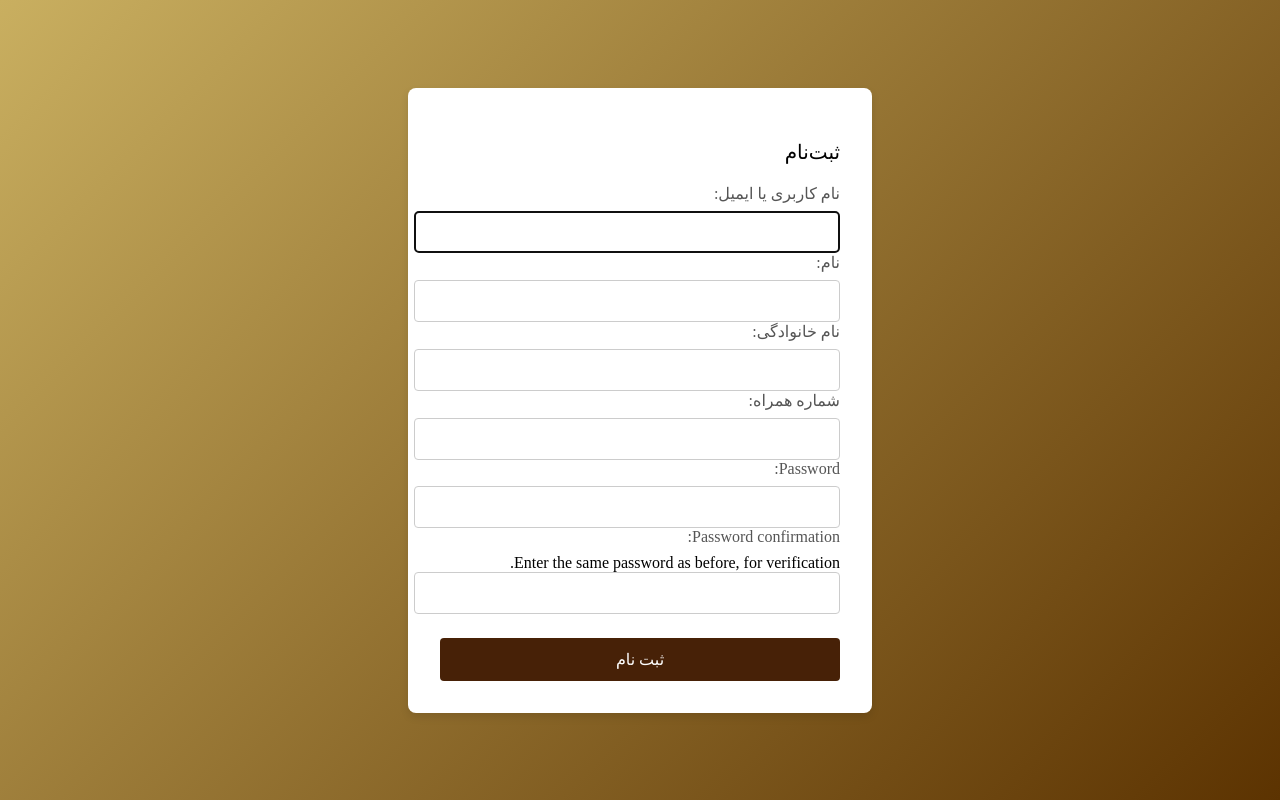
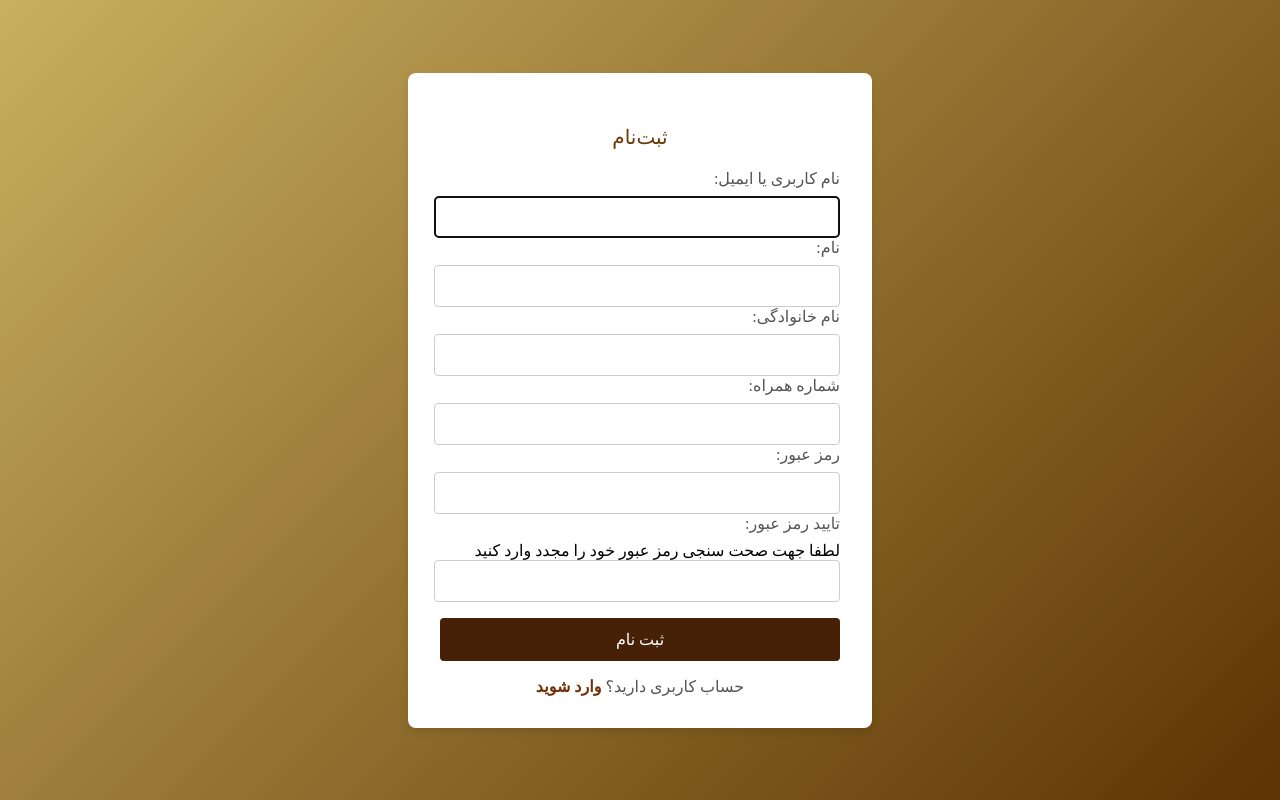
Before and after one commit to mahdishafaat/AP-CoffeeShop, a Django app: page /accounts/register/ in a window 1280 px wide. Run offline with Django 5.2, Linux system fonts and the light colour scheme; some web fonts are replaced.

Commit message:
made password form labels persian for login and signup forms

```diff
--- a/members/forms.py
+++ b/members/forms.py
@@ -1,13 +1,28 @@
 from django import forms
 from django.contrib.auth.forms import AuthenticationForm, UserCreationForm, UserChangeForm
 from .models import Member
+from django.contrib.auth import password_validation
+from django.utils.translation import gettext as _
+
 # from django.contrib.auth.models import User
 
 class MemberRegisterForm(UserCreationForm):
+    password1 = forms.CharField(
+        label=_("رمز عبور"),
+        strip=False,
+        widget=forms.PasswordInput(attrs={'autocomplete': 'new-password'}),
+        help_text=password_validation.password_validators_help_text_html(),
+    )
+    password2 = forms.CharField(
+        label=_("تایید رمز عبور"),
+        widget=forms.PasswordInput(attrs={'autocomplete': 'new-password'}),
+        strip=False,
+        help_text=_("لطفا جهت صحت سنجی رمز عبور خود را مجدد وارد کنید"),
+    )
 
     class Meta(UserCreationForm):
         model = Member
-        fields = UserCreationForm.Meta.fields + ('first_name','last_name','phone_number')
+        fields = UserCreationForm.Meta.fields + ('first_name','last_name','phone_number', 'password1', 'password2')
 
 class MemberChangeForm(UserChangeForm):
 
--- a/members/models.py
+++ b/members/models.py
@@ -31,6 +31,7 @@ class Member(AbstractBaseUser, PermissionsMixin):
     first_name = models.CharField(_("نام") ,max_length=255)
     last_name = models.CharField(_("نام خانوادگی"),max_length=255)
     phone_number = models.CharField(_("شماره همراه"),max_length=12, blank=True, null=True)
+    password = models.CharField(_("رمز عبور"), max_length=128)
     created_date = models.DateTimeField(auto_now_add=True, null=True)
     last_login = models.DateTimeField(auto_now_add=True, blank=True, null=True)
     modified_date = models.DateTimeField(auto_now=True, null=True)
--- a/static/css/login.css
+++ b/static/css/login.css
@@ -19,6 +19,7 @@ body {
     align-items: center;
     direction: rtl;
 }
+
 
 .login-container {
     background: rgba(255, 255, 255, 0.06);
--- a/static/css/signup.css
+++ b/static/css/signup.css
@@ -29,8 +29,12 @@ body {
     width: 100%;
 }
 
+#regis {
+    text-align: center;
+    color: #6a3803;
+}
 .form-group {
-    margin-bottom: 1.5rem;
+    margin-bottom: 1rem;
     text-align: right;
 }
 
@@ -43,7 +47,7 @@ body {
 .form-group input[type="text"],
 .form-group input[type="email"],
 .form-group input[type="password"] {
-    width: 100%;
+    width: 95%;
     padding: 0.75rem;
     border: 1px solid #ccc;
     border-radius: 4px;
@@ -68,3 +72,21 @@ button:hover {
 #regis{
     font-size:20px;
 }
+.login {
+    text-align: center;
+    margin-top: 1rem;
+}
+.login p {
+    margin: 0;
+    color: #555;
+}
+.login a {
+    color: #713005;
+    text-decoration: none;
+    font-weight: bold;
+    transition: color 0.3s ease;
+}
+
+.login a:hover {
+    color: #c8b177;
+}
--- a/templates/registration/login.html
+++ b/templates/registration/login.html
@@ -11,10 +11,10 @@
             {% csrf_token %}
             <p id="enter"><b>ورود یا ثبت‌نام</b></p>
             <div class="form-group">
-                {{form.password.label_tag}}
+                {{"نام کاربری یا ایمیل: "}}
+                {{form.username}}
+                {{"رمز عبور: "}}
                 {{form.password}}
-                {{form.username.label_tag}}
-                {{form.username}}
             </div>
             <div class="form-group">
                 <input type="checkbox" id="remember-me" name="remember-me">
--- a/templates/registration/register.html
+++ b/templates/registration/register.html
@@ -15,6 +15,9 @@
             </div>
             <button type="submit">ثبت نام</button>
         </form>
+        <div class="login">
+            <p>حساب کاربری دارید؟ <a href="{% url 'login' %}">وارد شوید</a></p>
+        </div>
     </div>
     {% load static %}
     <link rel="stylesheet" href='{% static "css/signup.css" %}'>
```
Also changed, not shown: db.sqlite3, members/migrations/0002_member_password2_alter_member_password.py (added), members/migrations/0003_alter_member_password.py (added), members/migrations/0004_alter_member_password.py (added), members/migrations/0005_alter_member_password_alter_member_password2.py (added), members/migrations/0006_remove_member_password2_alter_member_password.py (added), members/migrations/0007_alter_member_password.py (added), members/migrations/0008_alter_member_password.py (added).
